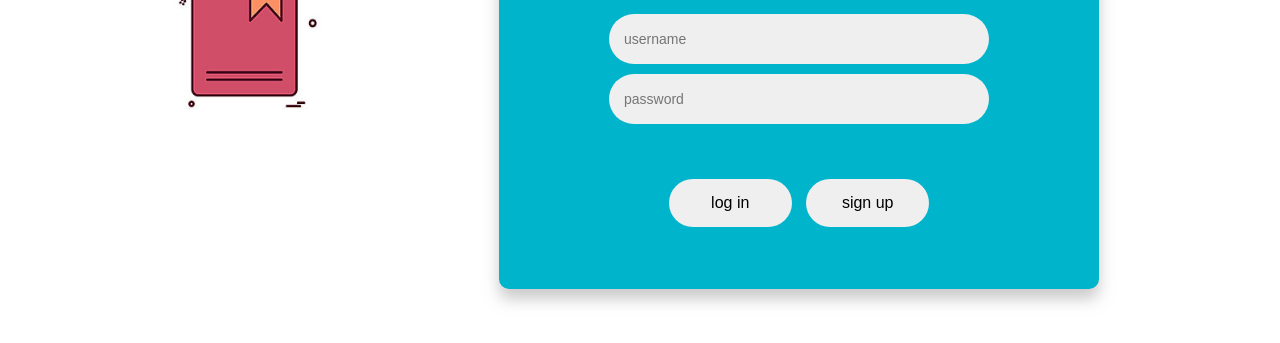
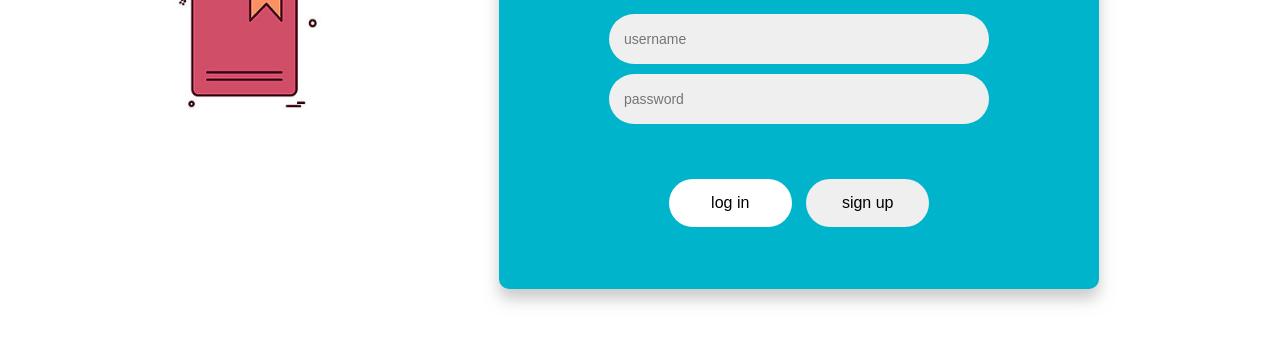
Before and after one commit to yhe4/COMP-324-Project, a website: page static/login.html in a window 1280 px wide. In both pictures the pointer is over the input "log in". Shown: the part 161-504 px from the top of the page. Drawn offline with Linux system fonts and the light colour scheme.

Commit message:
button fix

```diff
--- a/static/styles/app.css
+++ b/static/styles/app.css
@@ -213,7 +213,6 @@
 
 
 /* ----------- styling login page ----------- */
-/*  note need to fix login html  */
 
 .login {
   margin-left: 400px;
@@ -224,6 +223,10 @@
 
 .login-submit{
   margin-top:50px;
+}
+
+.login-submit .login-button:hover{
+  background-color: #fff;
 }
 
 /* -------------------------------------------------------- */
```
Also changed, not shown: static/home.html (+0 -1 lines).
